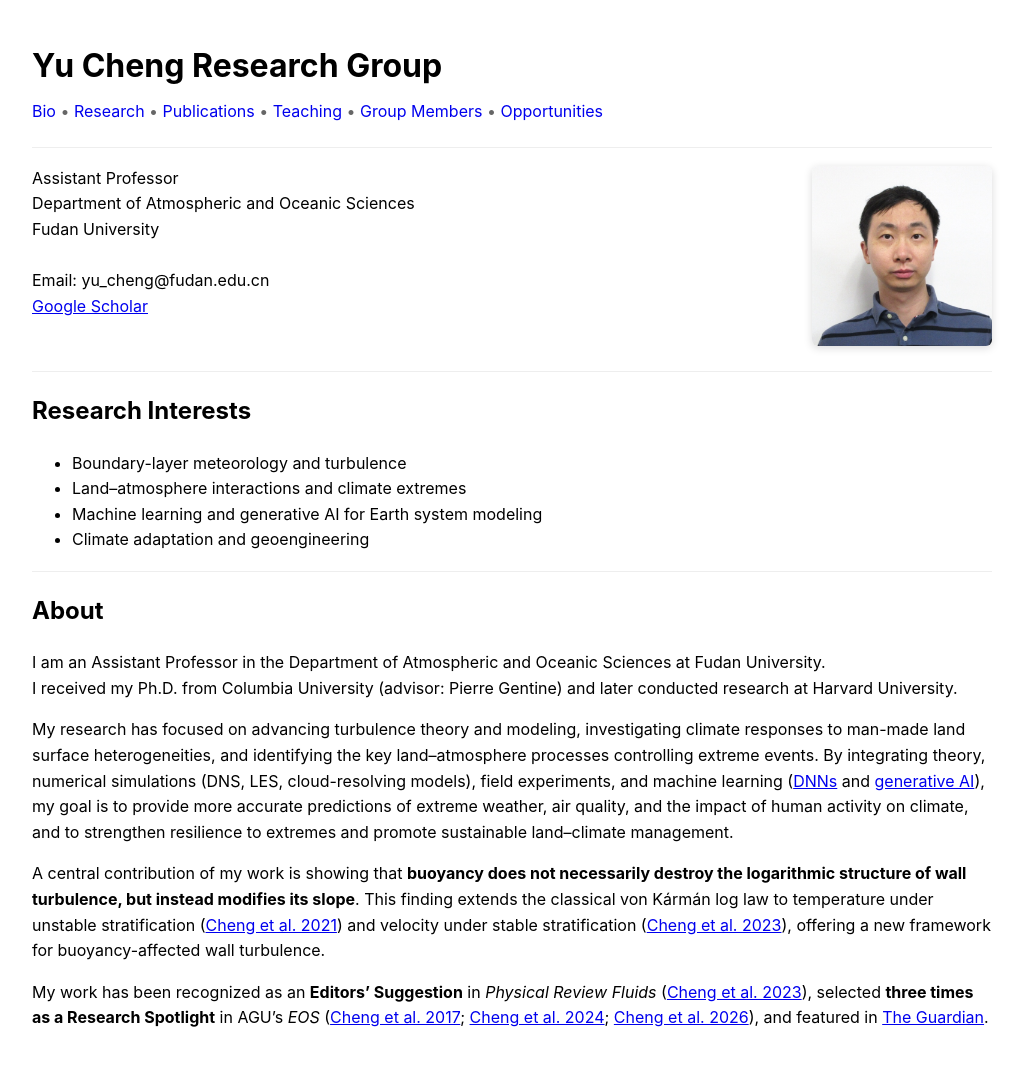
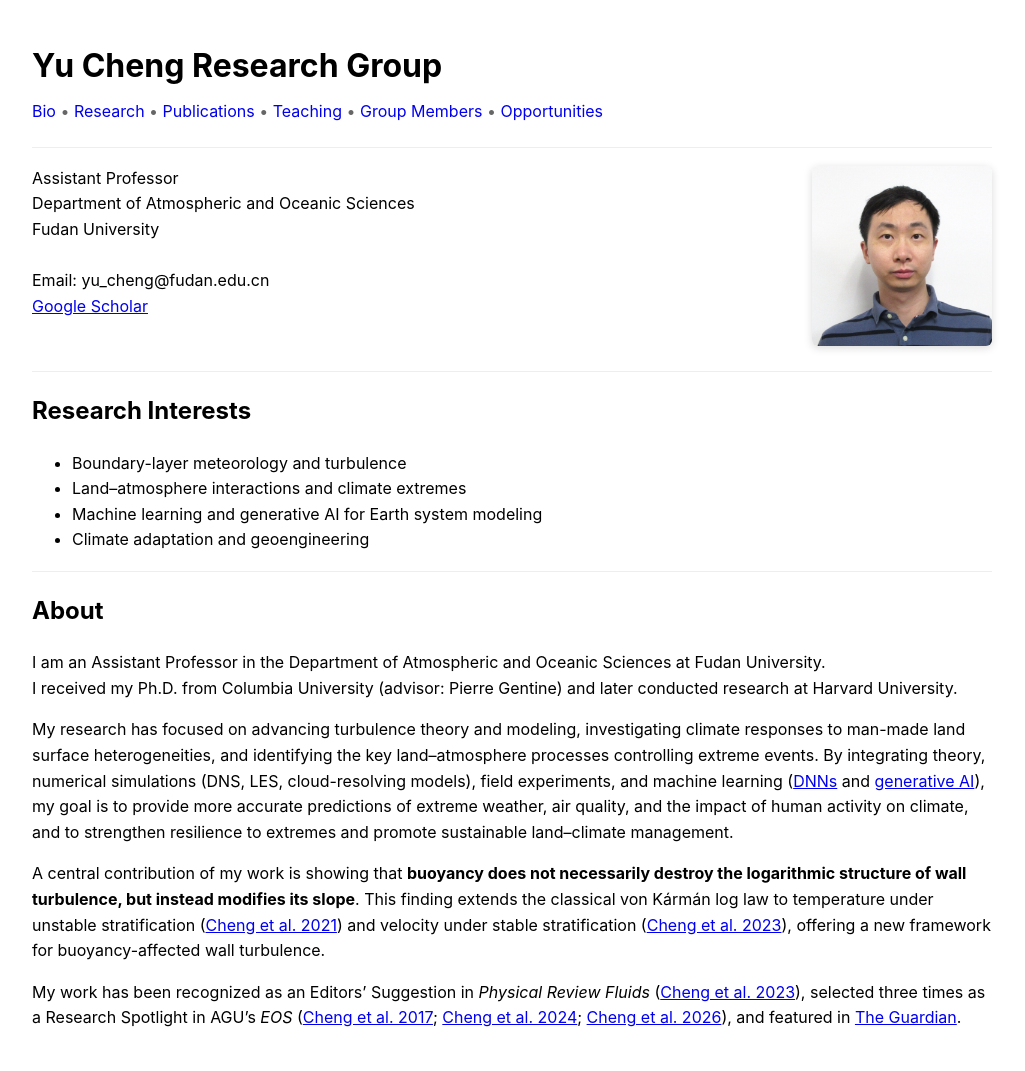
Before and after one commit to yc2965/yc2965.github.io, a Jekyll site: the page built from index.md, in a window 1280 px wide. Shown: the whole page, without its empty margins (128-1153 px from the left). Built offline with Jekyll 4.4.1, drawn with Linux system fonts in a browser that asks for light colours; our own code applies the rules of GitHub Pages for plain Markdown files.

```diff
--- a/index.md
+++ b/index.md
@@ -38,4 +38,4 @@ My research has focused on advancing turbulence theory and modeling, investigati
 
 A central contribution of my work is showing that **buoyancy does not necessarily destroy the logarithmic structure of wall turbulence, but instead modifies its slope**. This finding extends the classical von Kármán log law to temperature under unstable stratification ([Cheng et al. 2021](https://journals.aps.org/prfluids/abstract/10.1103/PhysRevFluids.6.034606)) and velocity under stable stratification ([Cheng et al. 2023](https://journals.aps.org/prfluids/abstract/10.1103/PhysRevFluids.8.114602)), offering a new framework for buoyancy-affected wall turbulence.
 
-My work has been recognized as an **Editors’ Suggestion** in *Physical Review Fluids* ([Cheng et al. 2023](https://doi.org/10.1103/PhysRevFluids.8.114602)), selected **three times as a Research Spotlight** in AGU’s *EOS* ([Cheng et al. 2017](https://eos.org/research-spotlights/global-atmospheric-observations-may-need-tweaking-for-turbulence); [Cheng et al. 2024](https://eos.org/research-spotlights/seemingly-simple-climate-adaptation-strategy-could-backfire); [Cheng et al. 2026](https://eos.org/research-spotlights/how-much-will-western-wildfires-worsen-under-warming)), and featured in [The Guardian](https://www.theguardian.com/news/2024/dec/05/weatherwatch-why-cooling-white-roofs-cause-neighbours-to-swelter).
+My work has been recognized as an Editors’ Suggestion in *Physical Review Fluids* ([Cheng et al. 2023](https://doi.org/10.1103/PhysRevFluids.8.114602)), selected three times as a Research Spotlight in AGU’s *EOS* ([Cheng et al. 2017](https://eos.org/research-spotlights/global-atmospheric-observations-may-need-tweaking-for-turbulence); [Cheng et al. 2024](https://eos.org/research-spotlights/seemingly-simple-climate-adaptation-strategy-could-backfire); [Cheng et al. 2026](https://eos.org/research-spotlights/how-much-will-western-wildfires-worsen-under-warming)), and featured in [The Guardian](https://www.theguardian.com/news/2024/dec/05/weatherwatch-why-cooling-white-roofs-cause-neighbours-to-swelter).
```
